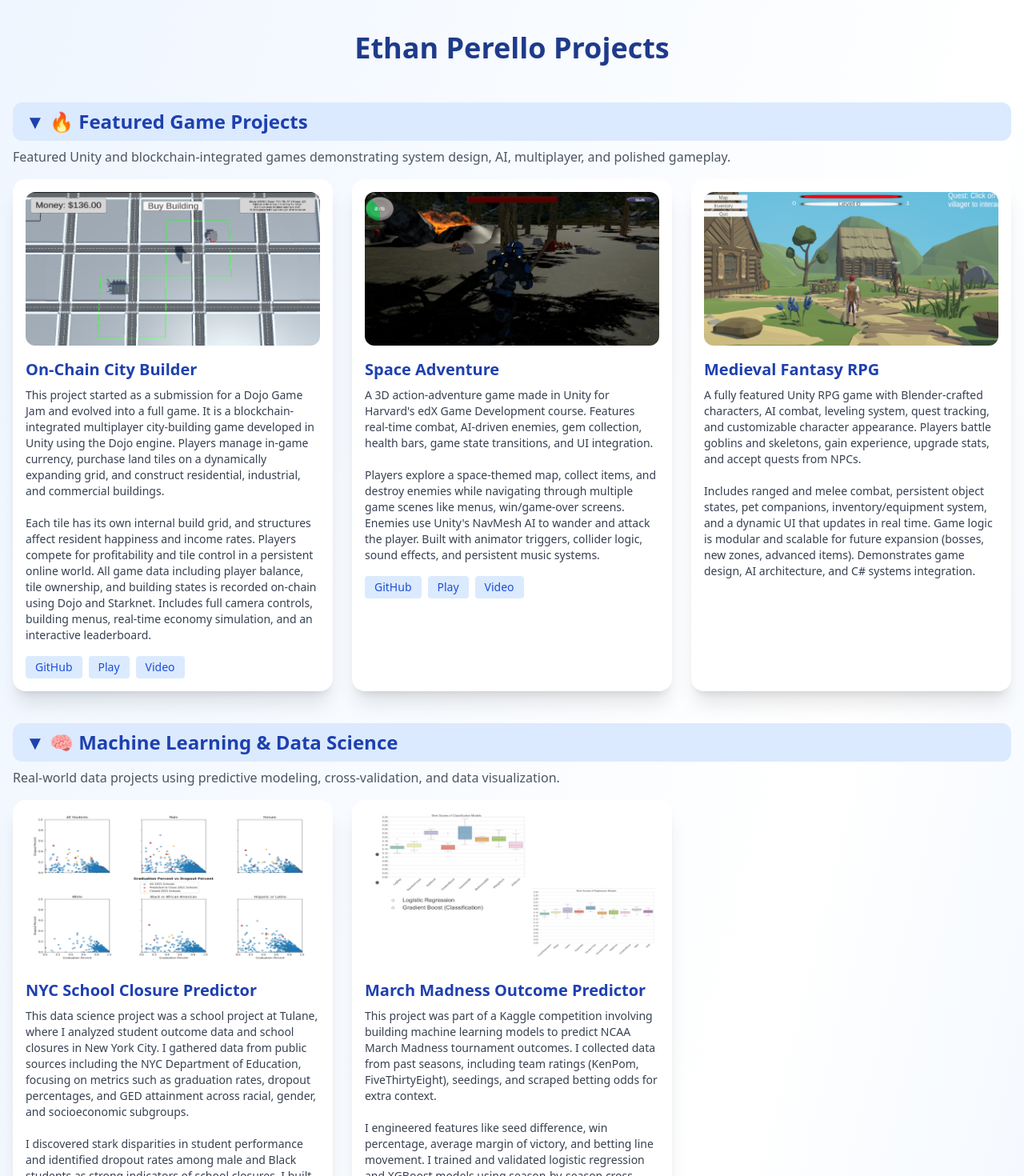
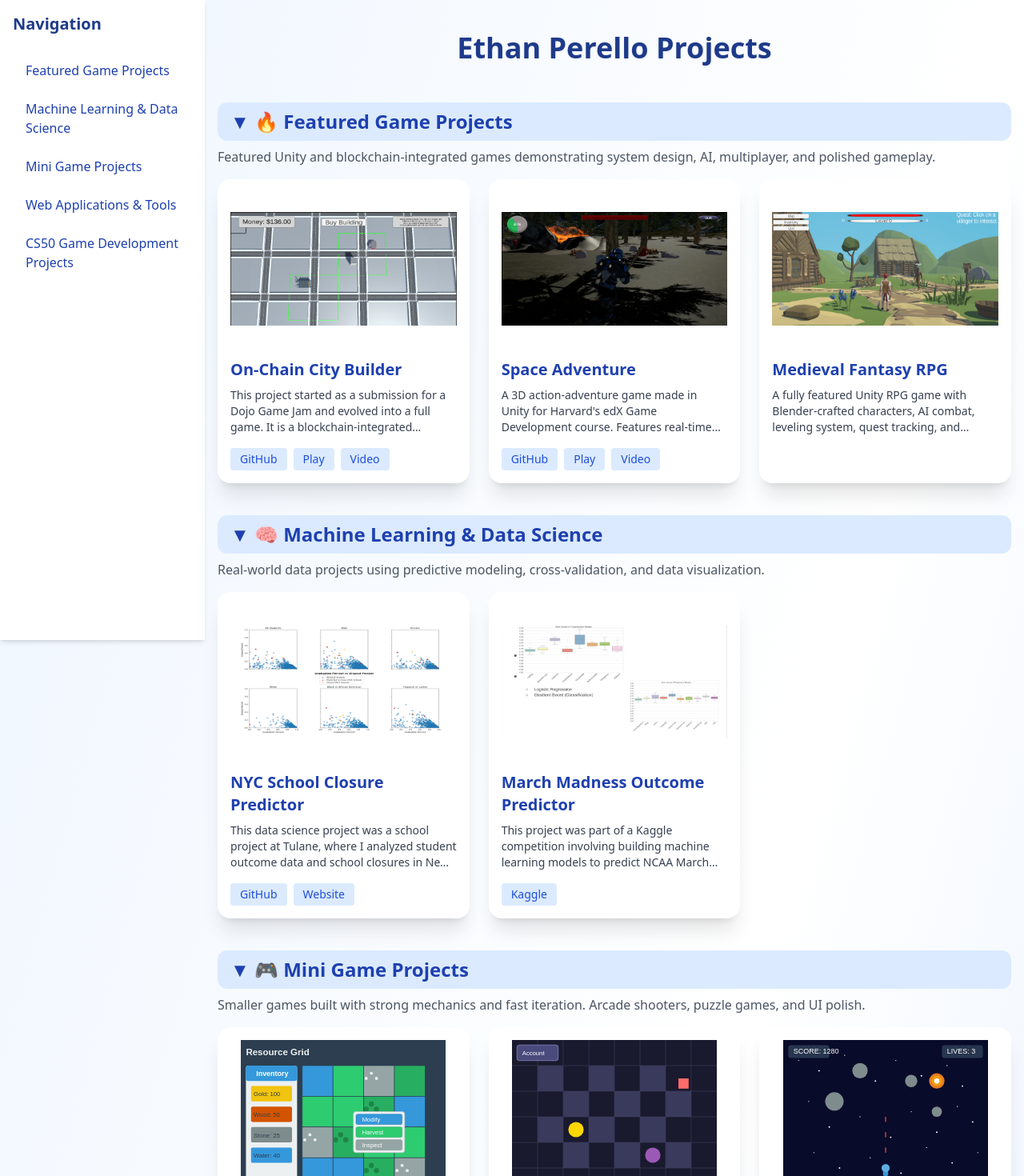
Before and after one commit to EthanPerello/EthanPerello.github.io, a React (Create React App) app: page / in a window 1280 px wide. Shown: the top 1470 px of the page at 80% size. Built offline with nearby package versions, Linux system fonts and the light colour scheme.

Commit message:
Update before deploy

```diff
--- a/src/App.js
+++ b/src/App.js
@@ -1,4 +1,4 @@
-import React, { useEffect, useState } from "react";
+import React, { useEffect, useState, useRef } from "react";
 
 // === Image Imports ===
 import cityBuilderImage from "./images/City_Builder_Game.png";
@@ -30,8 +30,35 @@ import helicopterImage from "./images/helicopter.png";
 import pongImage from "./images/pong.png";
 
 // === Components ===
-const Layout = ({ children }) => (
-  <div className="min-h-screen bg-gradient-to-br from-blue-50 via-white to-blue-100 text-gray-800 font-sans">
+const Layout = ({ children }) => {
+  const sections = [
+    { id: "featured-games", title: "Featured Game Projects" },
+    { id: "ml-projects", title: "Machine Learning & Data Science" },
+    { id: "mini-games", title: "Mini Game Projects" },
+    { id: "web-apps", title: "Web Applications & Tools" },
+    { id: "cs50-games", title: "CS50 Game Development Projects" }
+  ];
+
+  return (
+    <div className="min-h-screen bg-gradient-to-br from-blue-50 via-white to-blue-100 text-gray-800 font-sans flex">
+      {/* Navigation Menu */}
+      <div className="w-64 bg-white shadow-md fixed h-screen overflow-auto p-4 hidden md:block">
+        <h2 className="text-xl font-bold text-blue-900 mb-6">Navigation</h2>
+        <ul className="space-y-2">
+          {sections.map(section => (
+            <li key={section.id}>
+              <a
+                href={`#${section.id}`}
+                className="block px-4 py-2 rounded hover:bg-blue-100 text-blue-800 transition duration-200"
+              >
+                {section.title}
+              </a>
+            </li>
+          ))}
+        </ul>
+      </div>
+
+      <div className="md:ml-64 w-full">
         <div className="max-w-screen-xl mx-auto px-4 py-10">
           <h1 className="text-4xl font-extrabold text-center mb-12 text-blue-900 drop-shadow-sm">
             Ethan Perello Projects
@@ -39,15 +66,40 @@ const Layout = ({ children }) => (
           {children}
         </div>
       </div>
+    </div>
   );
+};
 
-const ProjectCard = ({ project }) => (
-  <div className="bg-white rounded-2xl shadow-xl p-4 flex flex-col transition duration-200 transform hover:scale-105">
+// Project Modal Component
+const ProjectModal = ({ project, isOpen, onClose }) => {
+  if (!isOpen) return null;
+
+  return (
+    <div className="fixed inset-0 bg-black bg-opacity-50 z-50 flex items-center justify-center p-4">
+      <div className="bg-white rounded-2xl shadow-2xl max-w-3xl w-full max-h-90vh overflow-auto">
+        <div className="p-6">
+          <div className="flex justify-between items-start mb-4">
+            <h2 className="text-2xl font-bold text-blue-800">{project.title}</h2>
+            <button
+              onClick={onClose}
+              className="bg-blue-100 hover:bg-blue-200 text-blue-800 rounded-full w-8 h-8 flex items-center justify-center focus:outline-none"
+            >
+              ✕
+            </button>
+          </div>
+
           {project.image && (
-      <img src={project.image} alt={project.title} className="rounded-xl mb-4 object-cover h-48 w-full" />
+            <div className="flex justify-center mb-6">
+              <img
+                src={project.image}
+                alt={project.title}
+                className="rounded-xl object-contain max-h-80 w-auto"
+              />
+            </div>
           )}
-    <h2 className="text-xl font-semibold mb-2 text-blue-800">{project.title}</h2>
-    <p className="text-sm text-gray-700 whitespace-pre-line mb-4">{project.description}</p>
+
+          <div className="text-gray-700 whitespace-pre-line mb-6">{project.description}</div>
+
           <div className="flex flex-wrap gap-2">
             {project.github && <a href={project.github} className="text-sm bg-blue-100 text-blue-700 px-3 py-1 rounded hover:bg-blue-200" target="_blank" rel="noopener noreferrer">GitHub</a>}
             {project.play && <a href={project.play} className="text-sm bg-blue-100 text-blue-700 px-3 py-1 rounded hover:bg-blue-200" target="_blank" rel="noopener noreferrer">Play</a>}
@@ -56,12 +108,41 @@ const ProjectCard = ({ project }) => (
             {project.kaggle && <a href={project.kaggle} className="text-sm bg-blue-100 text-blue-700 px-3 py-1 rounded hover:bg-blue-200" target="_blank" rel="noopener noreferrer">Kaggle</a>}
           </div>
         </div>
+      </div>
+    </div>
+  );
+};
+
+const ProjectCard = ({ project, onClick }) => (
+  <div
+    className="bg-white rounded-2xl shadow-xl p-4 flex flex-col transition duration-200 transform hover:scale-105 cursor-pointer"
+    onClick={() => onClick(project)}
+  >
+    {project.image && (
+      <div className="h-48 mb-4 overflow-hidden rounded-xl">
+        <img
+          src={project.image}
+          alt={project.title}
+          className="w-full h-full object-contain"
+        />
+      </div>
+    )}
+    <h2 className="text-xl font-semibold mb-2 text-blue-800">{project.title}</h2>
+    <p className="text-sm text-gray-700 whitespace-pre-line mb-4 line-clamp-3">{project.description}</p>
+    <div className="flex flex-wrap gap-2 mt-auto">
+      {project.github && <a href={project.github} className="text-sm bg-blue-100 text-blue-700 px-3 py-1 rounded hover:bg-blue-200" target="_blank" rel="noopener noreferrer" onClick={e => e.stopPropagation()}>GitHub</a>}
+      {project.play && <a href={project.play} className="text-sm bg-blue-100 text-blue-700 px-3 py-1 rounded hover:bg-blue-200" target="_blank" rel="noopener noreferrer" onClick={e => e.stopPropagation()}>Play</a>}
+      {project.video && <a href={project.video} className="text-sm bg-blue-100 text-blue-700 px-3 py-1 rounded hover:bg-blue-200" target="_blank" rel="noopener noreferrer" onClick={e => e.stopPropagation()}>Video</a>}
+      {project.website && <a href={project.website} className="text-sm bg-blue-100 text-blue-700 px-3 py-1 rounded hover:bg-blue-200" target="_blank" rel="noopener noreferrer" onClick={e => e.stopPropagation()}>Website</a>}
+      {project.kaggle && <a href={project.kaggle} className="text-sm bg-blue-100 text-blue-700 px-3 py-1 rounded hover:bg-blue-200" target="_blank" rel="noopener noreferrer" onClick={e => e.stopPropagation()}>Kaggle</a>}
+    </div>
+  </div>
 );
 
-const CollapsibleSection = ({ title, description, children }) => {
+const CollapsibleSection = ({ title, description, children, id }) => {
   const [open, setOpen] = useState(true);
   return (
-    <div className="mb-10">
+    <div className="mb-10" id={id}>
       <button
         onClick={() => setOpen(!open)}
         className="w-full text-left text-2xl font-semibold mb-2 bg-blue-100 text-blue-800 px-4 py-2 rounded-xl hover:bg-blue-200"
@@ -259,56 +340,80 @@ const cs50Games = [
   }
 ];
 export default function App() {
+  const [selectedProject, setSelectedProject] = useState(null);
+  const [modalOpen, setModalOpen] = useState(false);
+
   useEffect(() => {
     document.title = "Ethan Perello Projects";
   }, []);
 
+  const handleProjectClick = (project) => {
+    setSelectedProject(project);
+    setModalOpen(true);
+  };
+
+  const closeModal = () => {
+    setModalOpen(false);
+  };
+
   return (
     <Layout>
       <CollapsibleSection
+        id="featured-games"
         title="🔥 Featured Game Projects"
         description="Featured Unity and blockchain-integrated games demonstrating system design, AI, multiplayer, and polished gameplay."
       >
         {featuredGames.map((project, i) => (
-          <ProjectCard key={i} project={project} />
+          <ProjectCard key={i} project={project} onClick={handleProjectClick} />
         ))}
       </CollapsibleSection>
 
       <CollapsibleSection
+        id="ml-projects"
         title="🧠 Machine Learning & Data Science"
         description="Real-world data projects using predictive modeling, cross-validation, and data visualization."
       >
         {mlProjects.map((project, i) => (
-          <ProjectCard key={i} project={project} />
+          <ProjectCard key={i} project={project} onClick={handleProjectClick} />
         ))}
       </CollapsibleSection>
 
       <CollapsibleSection
+        id="mini-games"
         title="🎮 Mini Game Projects"
         description="Smaller games built with strong mechanics and fast iteration. Arcade shooters, puzzle games, and UI polish."
       >
         {miniGames.map((project, i) => (
-          <ProjectCard key={i} project={project} />
+          <ProjectCard key={i} project={project} onClick={handleProjectClick} />
         ))}
       </CollapsibleSection>
 
       <CollapsibleSection
+        id="web-apps"
         title="🌐 Web Applications & Tools"
         description="Frontend and full-stack apps including admin tools, simulations, dashboards, and production-quality interfaces."
       >
         {miniWebApps.map((project, i) => (
-          <ProjectCard key={i} project={project} />
+          <ProjectCard key={i} project={project} onClick={handleProjectClick} />
         ))}
       </CollapsibleSection>
 
       <CollapsibleSection
+        id="cs50-games"
         title="👾 CS50 Game Development Projects"
         description="Games built during Harvard's CS50 Game Dev course using LÖVE2D. Each game recreates core mechanics from a classic title."
       >
         {cs50Games.map((project, i) => (
-          <ProjectCard key={i} project={project} />
+          <ProjectCard key={i} project={project} onClick={handleProjectClick} />
         ))}
       </CollapsibleSection>
+
+      {/* Project Modal */}
+      <ProjectModal
+        project={selectedProject}
+        isOpen={modalOpen}
+        onClose={closeModal}
+      />
     </Layout>
   );
 }
```
Lines whose indentation alone changed are shown as unchanged.
